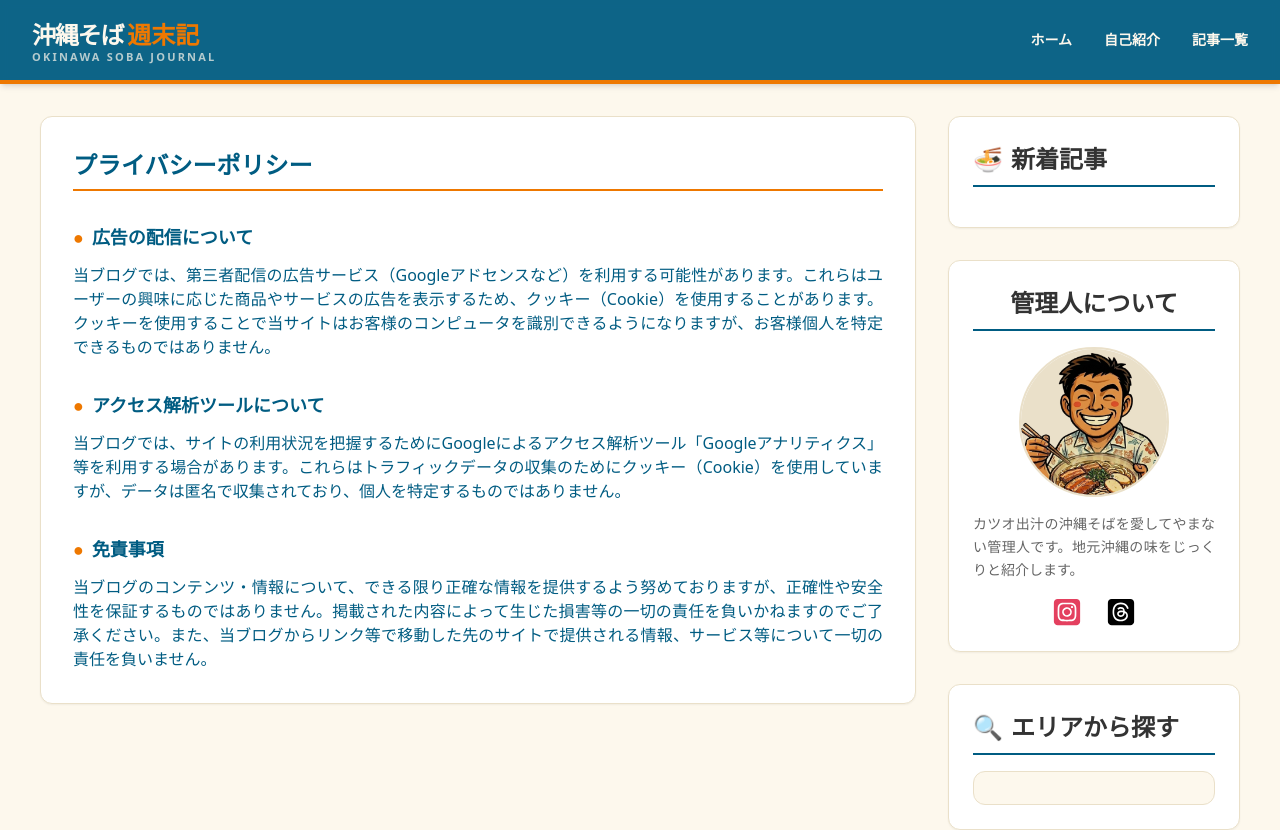
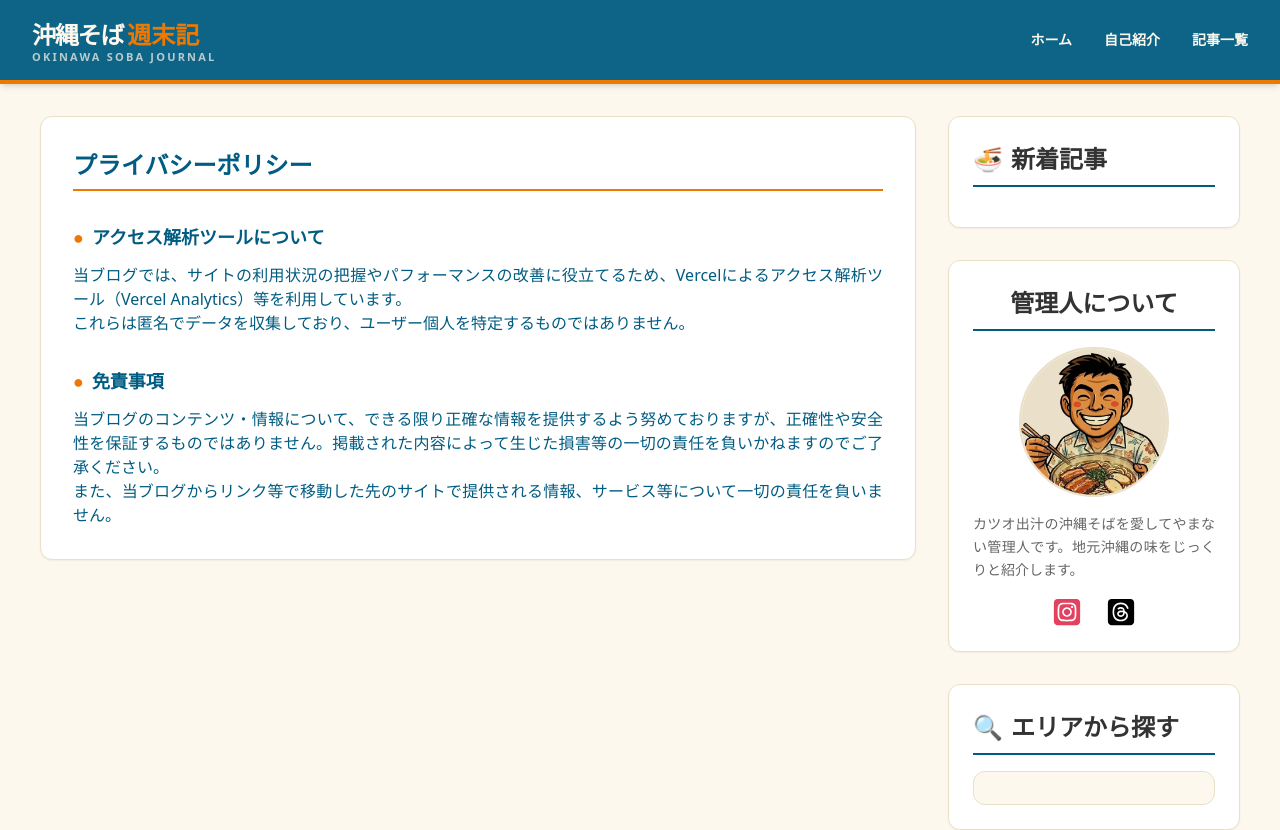
Before and after one commit to dakuto/okinawa-soba-journal, a Next.js app: page /privacy-policy in a window 1280 px wide. Shown: the top 830 px of the page. Built offline with nearby package versions, Linux system fonts and the light colour scheme; what notion-to-md would draw is missing.

Commit message:
update: プライバシーポリシーの更新

```diff
--- a/pages/privacy-policy.tsx
+++ b/pages/privacy-policy.tsx
@@ -23,14 +23,14 @@ const PrivacyPolicy: React.FC<Props> = ({ allTags, allPosts, latestPosts }) => {
         </h1>
 
         <div className="space-y-8 text-ryukyu-deep-sea leading-relaxed">
-          <section>
+          {/* <section>
             <h2 className="text-lg font-bold mb-3 flex items-center gap-2">
               <span className="text-ryukyu-coral">●</span> 広告の配信について
             </h2>
             <p className="text-sm md:text-base">
               当ブログでは、第三者配信の広告サービス（Googleアドセンスなど）を利用する可能性があります。これらはユーザーの興味に応じた商品やサービスの広告を表示するため、クッキー（Cookie）を使用することがあります。クッキーを使用することで当サイトはお客様のコンピュータを識別できるようになりますが、お客様個人を特定できるものではありません。
             </p>
-          </section>
+          </section> */}
 
           <section>
             <h2 className="text-lg font-bold mb-3 flex items-center gap-2">
@@ -38,7 +38,10 @@ const PrivacyPolicy: React.FC<Props> = ({ allTags, allPosts, latestPosts }) => {
               アクセス解析ツールについて
             </h2>
             <p className="text-sm md:text-base">
-              当ブログでは、サイトの利用状況を把握するためにGoogleによるアクセス解析ツール「Googleアナリティクス」等を利用する場合があります。これらはトラフィックデータの収集のためにクッキー（Cookie）を使用していますが、データは匿名で収集されており、個人を特定するものではありません。
+              当ブログでは、サイトの利用状況の把握やパフォーマンスの改善に役立てるため、Vercelによるアクセス解析ツール（Vercel
+              Analytics）等を利用しています。
+              <br />
+              これらは匿名でデータを収集しており、ユーザー個人を特定するものではありません。
             </p>
           </section>
 
@@ -47,7 +50,9 @@ const PrivacyPolicy: React.FC<Props> = ({ allTags, allPosts, latestPosts }) => {
               <span className="text-ryukyu-coral">●</span> 免責事項
             </h2>
             <p className="text-sm md:text-base">
-              当ブログのコンテンツ・情報について、できる限り正確な情報を提供するよう努めておりますが、正確性や安全性を保証するものではありません。掲載された内容によって生じた損害等の一切の責任を負いかねますのでご了承ください。また、当ブログからリンク等で移動した先のサイトで提供される情報、サービス等について一切の責任を負いません。
+              当ブログのコンテンツ・情報について、できる限り正確な情報を提供するよう努めておりますが、正確性や安全性を保証するものではありません。掲載された内容によって生じた損害等の一切の責任を負いかねますのでご了承ください。
+              <br />
+              また、当ブログからリンク等で移動した先のサイトで提供される情報、サービス等について一切の責任を負いません。
             </p>
           </section>
         </div>
```
